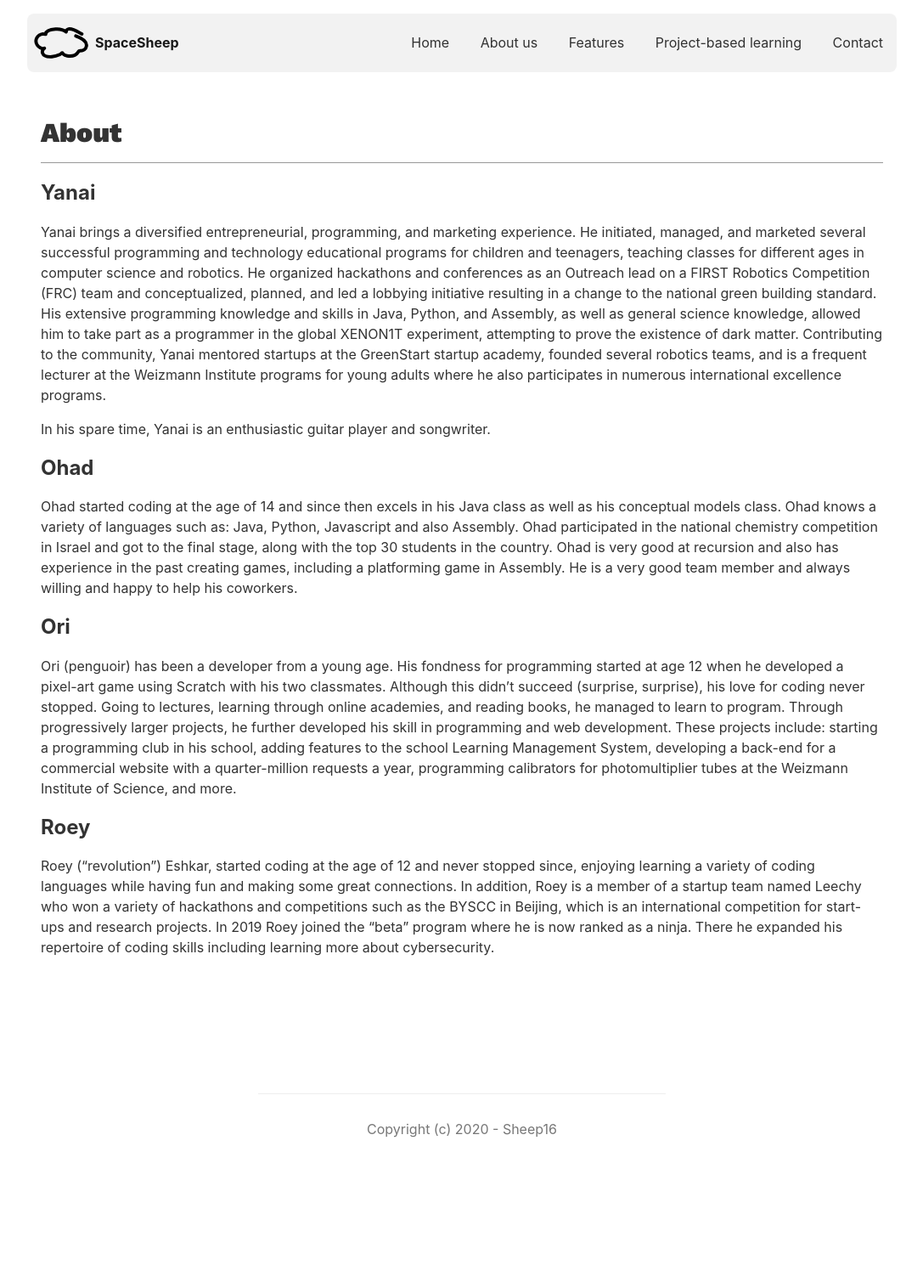
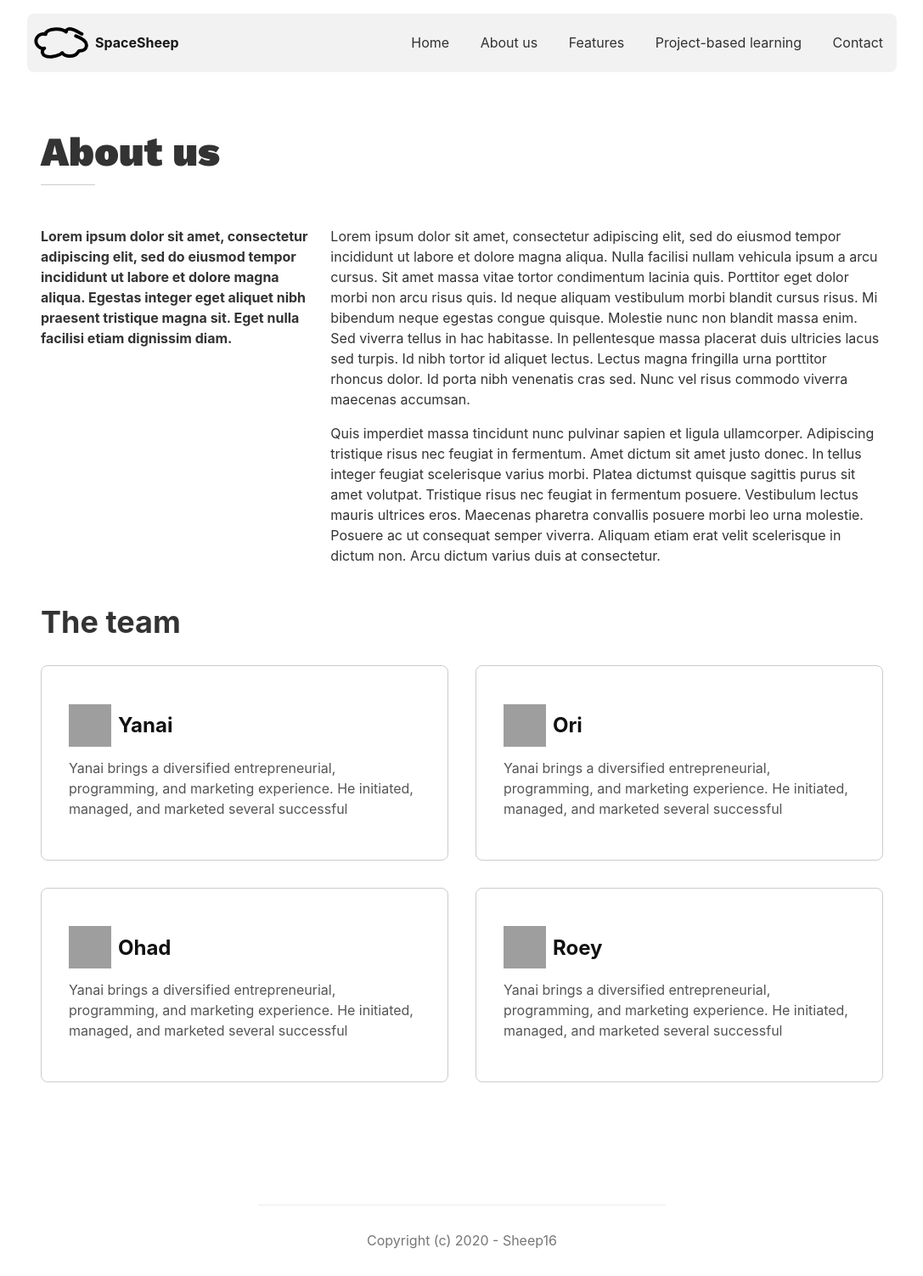
Before and after one commit to sheepsixteen/marketing, a Jekyll site: the page built from pages/about.html, in a window 1280 px wide. Shown: the whole page at 85% size, without its empty margins (96-1183 px from the left). Built offline with Jekyll 4.4.1, drawn with Linux system fonts in a browser that asks for light colours; nearby versions of some CDN libraries; before the commit the page ends 1371 px from its top, so only the background shows below that; grey boxes are pictures that could not be loaded.

Commit message:
Add "about us" page and newsletter

```diff
--- /dev/null
+++ b/_data/about.yml
@@ -0,0 +1,27 @@
+tagline: >
+  Lorem ipsum dolor sit amet, consectetur adipiscing elit, sed do eiusmod
+  tempor incididunt ut labore et dolore magna aliqua. Egestas integer eget
+  aliquet nibh praesent tristique magna sit. Eget nulla facilisi etiam
+  dignissim diam.
+
+story: >
+  Lorem ipsum dolor sit amet, consectetur adipiscing elit, sed do eiusmod
+  tempor incididunt ut labore et dolore magna aliqua. Nulla facilisi nullam
+  vehicula ipsum a arcu cursus. Sit amet massa vitae tortor condimentum lacinia
+  quis. Porttitor eget dolor morbi non arcu risus quis. Id neque aliquam
+  vestibulum morbi blandit cursus risus. Mi bibendum neque egestas congue
+  quisque. Molestie nunc non blandit massa enim. Sed viverra tellus in hac
+  habitasse. In pellentesque massa placerat duis ultricies lacus sed turpis. Id
+  nibh tortor id aliquet lectus. Lectus magna fringilla urna porttitor rhoncus
+  dolor. Id porta nibh venenatis cras sed. Nunc vel risus commodo viverra
+  maecenas accumsan.
+
+
+  Quis imperdiet massa tincidunt nunc pulvinar sapien et ligula ullamcorper.
+  Adipiscing tristique risus nec feugiat in fermentum. Amet dictum sit amet
+  justo donec. In tellus integer feugiat scelerisque varius morbi. Platea
+  dictumst quisque sagittis purus sit amet volutpat. Tristique risus nec
+  feugiat in fermentum posuere. Vestibulum lectus mauris ultrices eros.
+  Maecenas pharetra convallis posuere morbi leo urna molestie. Posuere ac ut
+  consequat semper viverra. Aliquam etiam erat velit scelerisque in dictum non.
+  Arcu dictum varius duis at consectetur.
--- /dev/null
+++ b/_data/us.yml
@@ -0,0 +1,20 @@
+- name: Yanai
+  github: penguoir
+  bio: >
+    Yanai brings a diversified entrepreneurial, programming, and marketing
+    experience. He initiated, managed, and marketed several successful
+- name: Ori
+  github: penguoir
+  bio: >
+    Yanai brings a diversified entrepreneurial, programming, and marketing
+    experience. He initiated, managed, and marketed several successful
+- name: Ohad
+  github: penguoir
+  bio: >
+    Yanai brings a diversified entrepreneurial, programming, and marketing
+    experience. He initiated, managed, and marketed several successful
+- name: Roey
+  github: penguoir
+  bio: >
+    Yanai brings a diversified entrepreneurial, programming, and marketing
+    experience. He initiated, managed, and marketed several successful
--- a/_layouts/page.html
+++ b/_layouts/page.html
@@ -5,7 +5,9 @@ layout: default
 {% include nav.html %}
 
 <main class="content center mw8 pa3 mb6">
-  <h1 class="pb3 bb b--black-40">{{ page.title }}</h1>
+  <h1 class="mb2 dark-gray lh-title f1">{{ page.title }}</h1>
+  <div class="mw3 bb b--moon-gray mb4"></div>
+
   {{ content }}
 </main>
 
--- a/css/style.sass
+++ b/css/style.sass
@@ -4,6 +4,29 @@
 
 html
   font-family: 'DM Sans', sans-serif
+
+.about_story
+  display: grid
+  grid-template-columns: 1fr 2fr
+  grid-gap: 1rem
+
+  @media screen and (max-width: 60em)
+    grid-template-columns: 1fr
+
+  .left p, .right p:nth-of-type(0)
+    margin-bottom: 0
+
+.people
+  display: grid
+  grid-template-columns: repeat(auto-fit, minmax(320px, 1fr))
+  grid-gap: 2rem
+
+  .person
+    p
+      line-height: 1.5
+      color: #555
+      margin-top: 0
+
 
 .content
   color: #333
--- /dev/null
+++ b/pages/about.html
@@ -0,0 +1,32 @@
+---
+layout: page
+title: About us
+permalink: /about/
+---
+
+<div class="content">
+  <div class="about_story">
+    <div class="left b content">
+      {{ site.data.about.tagline | markdownify }}
+    </div>
+
+    <div class="right content">
+      {{ site.data.about.story | markdownify }}
+    </div>
+  </div>
+</div>
+
+<h2 class="f2">The team</h2>
+<div class="people">
+  {% for person in site.data.us %}
+  <div class="person ba pa4 br3 b--moon-gray">
+    <div class="flex items-center">
+      <span class="inline-flex items-center justify-center mr2">
+        {% avatar {{ person.github }} size=50 %}
+      </span>
+      <h3 class="f3 di near-black">{{ person.name }}</h3>
+    </div>
+    {{ person.bio | markdownify }}
+  </div>
+  {% endfor %}
+</div>
--- a/pages/about.md
+++ /dev/null
@@ -1,26 +0,0 @@
----
-layout: page
-title: About
-permalink: /about/
----
-
-## Yanai
-Yanai brings a diversified entrepreneurial, programming, and marketing experience. He initiated, managed, and marketed several successful programming and technology educational programs for children and teenagers, teaching classes for different ages in computer science and robotics. He organized hackathons and conferences as an Outreach lead on a FIRST Robotics Competition (FRC) team and conceptualized, planned, and led a lobbying initiative resulting in a change to the national green building standard.
-His extensive programming knowledge and skills in Java, Python, and Assembly, as well as general science knowledge, allowed him to take part as a programmer in the global XENON1T experiment, attempting to prove the existence of dark matter.
-Contributing to the community, Yanai mentored startups at the GreenStart startup academy, founded several robotics teams, and is a frequent lecturer at the Weizmann Institute programs for young adults where he also participates in numerous international excellence programs.
-
-In his spare time, Yanai is an enthusiastic guitar player and songwriter.
-
-
-## Ohad
-
-Ohad started coding at the age of 14 and since then excels in his Java class as well as his conceptual models class. Ohad knows a variety of languages such as: Java, Python, Javascript and also Assembly. Ohad participated in the national chemistry competition in Israel and got to the final stage, along with the top 30 students in the country. Ohad is very good at recursion and also has experience in the past creating games, including a platforming game in Assembly. He is a very good team member and always willing and happy to help his coworkers.
-
-## Ori
-
-Ori (penguoir) has been a developer from a young age. His fondness for programming started at age 12 when he developed a pixel-art game using Scratch with his two classmates. Although this didn’t succeed (surprise, surprise), his love for coding never stopped. Going to lectures, learning through online academies, and reading books, he managed to learn to program.
-Through progressively larger projects, he further developed his skill in programming and web development. These projects include: starting a programming club in his school, adding features to the school Learning Management System, developing a back-end for a commercial website with a quarter-million requests a year, programming calibrators for photomultiplier tubes at the Weizmann Institute of Science, and more.
-
-## Roey
-
-Roey (“revolution”) Eshkar, started coding at the age of 12 and never stopped since, enjoying learning a variety of coding languages while having fun and making some great connections. In addition, Roey is a member of a startup team named Leechy who won a variety of hackathons and competitions such as the BYSCC in Beijing, which is an international competition for start-ups and research projects. In 2019 Roey joined the “beta” program where he is now ranked as a ninja. There he expanded his repertoire of coding skills including learning more about cybersecurity.
```
Also changed, not shown: _includes/subscribe.html (added, +81 -0 lines), pages/contact.md (+10 -1 lines), pages/index.html (+7 -5 lines), assets/images/Hero background.svg (deleted), assets/images/whiteboard.png (deleted).
